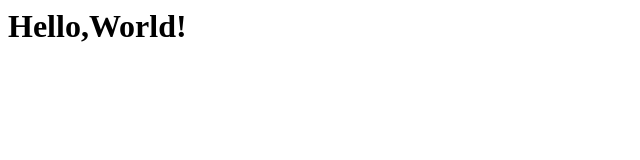
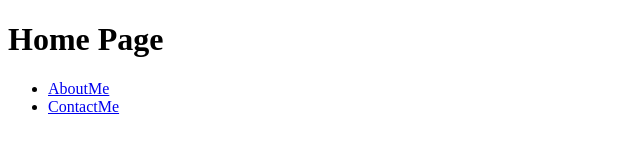
Before and after one commit to LingyunQin0/project1, a plain HTML site: page index.html in a window 1280 px wide. Shown: the whole page, without its empty margins (0-640 px from the left). Drawn offline with Linux system fonts and the light colour scheme.

Commit message:
Update index.html

```diff
--- a/index.html
+++ b/index.html
@@ -1 +1,16 @@
-<h1>Hello,World!<h1>
+<!DOCTYPE html>
+<html lang="en">
+<head>
+    <meta charset="UTF-8">
+    <meta name="viewport" content="width=device-width, initial-scale=1.0">
+    <title>Document</title>
+</head>
+<body>
+    <h1>Home Page</h1>
+    <ul>
+        <li><a href="./aboutMePage.html">AboutMe</a></li>
+        <li><a href="./contactMePage.html">ContactMe</a></li>
+    </ul>
+
+</body>
+</html>
```
